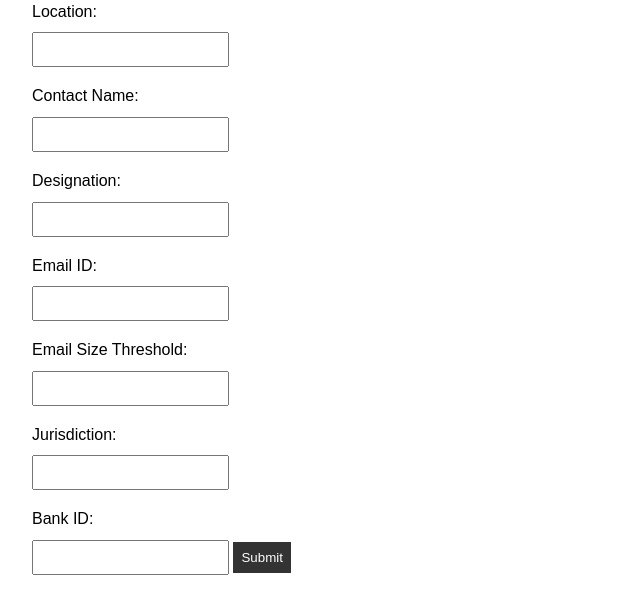
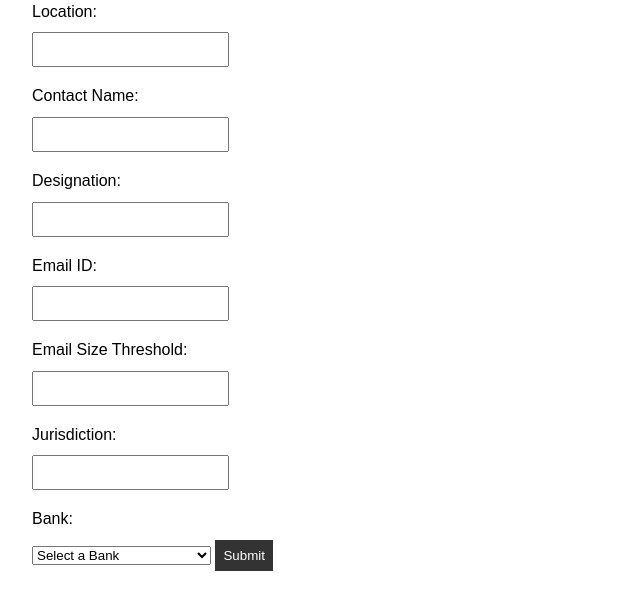
Before and after one commit to Chandands1/bank_app, a Flask app: page /add-bank-contact in a window 1280 px wide. Shown: the part 263-870 px from the top of the page, without its empty margins (0-640 px from the left). After the commit the page ends 834 px from the top, so only its background shows below. Run offline with Flask 3, Linux system fonts and the light colour scheme.

Commit message:
drop_down

```diff
--- a/app.py
+++ b/app.py
@@ -7,10 +7,9 @@ app.config['SQLALCHEMY_DATABASE_URI'] = 'sqlite:///bank.db'
 app.config['SQLALCHEMY_TRACK_MODIFICATIONS'] = False
 db.init_app(app)
 
-# Use the correct Flask lifecycle hook
+# Create tables before handling requests
 @app.before_request
 def create_tables():
-    # Ensures tables are created before handling any requests
     with app.app_context():
         db.create_all()
 
@@ -32,6 +31,7 @@ def add_bank_master():
 
 @app.route('/add-bank-contact', methods=['GET', 'POST'])
 def add_bank_contact():
+    banks = BankMaster.query.all()  # Fetch all banks for dropdown
     if request.method == 'POST':
         location = request.form['location']
         contact_name = request.form['contact_name']
@@ -40,14 +40,19 @@ def add_bank_contact():
         email_threshold = request.form['email_threshold']
         jurisdiction = request.form['jurisdiction']
         bank_id = request.form['bank_id']
-        new_contact = BankContactDetails(location=location, contact_name=contact_name,
-                                         contact_designation=contact_designation, contact_email=contact_email,
-                                         email_size_threshold=email_threshold, contact_jurisdiction=jurisdiction,
-                                         contact_bank_slno=bank_id)
+        new_contact = BankContactDetails(
+            location=location,
+            contact_name=contact_name,
+            contact_designation=contact_designation,
+            contact_email=contact_email,
+            email_size_threshold=email_threshold,
+            contact_jurisdiction=jurisdiction,
+            contact_bank_slno=bank_id
+        )
         db.session.add(new_contact)
         db.session.commit()
         return redirect(url_for('view_data'))
-    return render_template('bank_contact.html')
+    return render_template('bank_contact.html', banks=banks)
 
 @app.route('/view-data')
 def view_data():
@@ -57,13 +62,13 @@ def view_data():
 
 @app.route('/edit-bank-master/<int:bank_id>', methods=['GET', 'POST'])
 def edit_bank_master(bank_id):
-    bank = BankMaster.query.get(bank_id)  # Fetch the bank data by ID
+    bank = BankMaster.query.get(bank_id)
 
     if request.method == 'POST':
         bank.bank_name = request.form['bank_name']
         bank.bank_short_name = request.form['bank_short_name']
         bank.location = request.form['location']
-        bank.modified_on = datetime.utcnow()  # Update the modified date
+        bank.modified_on = datetime.utcnow()
         db.session.commit()
         return redirect(url_for('view_data'))
 
@@ -71,7 +76,8 @@ def edit_bank_master(bank_id):
 
 @app.route('/edit-bank-contact/<int:contact_id>', methods=['GET', 'POST'])
 def edit_bank_contact(contact_id):
-    contact = BankContactDetails.query.get(contact_id)  # Fetch the contact data by ID
+    contact = BankContactDetails.query.get(contact_id)
+    banks = BankMaster.query.all()  # Fetch banks for dropdown
 
     if request.method == 'POST':
         contact.location = request.form['location']
@@ -80,11 +86,12 @@ def edit_bank_contact(contact_id):
         contact.contact_email = request.form['contact_email']
         contact.email_size_threshold = request.form['email_threshold']
         contact.contact_jurisdiction = request.form['jurisdiction']
-        contact.modified_on = datetime.utcnow()  # Update the modified date
+        contact.contact_bank_slno = request.form['bank_id']
+        contact.modified_on = datetime.utcnow()
         db.session.commit()
         return redirect(url_for('view_data'))
 
-    return render_template('edit_contact.html', contact=contact)
+    return render_template('edit_contact.html', contact=contact, banks=banks)
 
 if __name__ == '__main__':
     app.run(debug=True)
--- a/templates/bank_contact.html
+++ b/templates/bank_contact.html
@@ -1,21 +1,27 @@
-{% extends 'base.html' %}
-{% block content %}
+{% extends 'base.html' %} {% block content %}
 <h2>Add Bank Contact</h2>
 <form method="POST">
   <label>Location:</label>
-    <input type="text" name="location" required>
+  <input type="text" name="location" required />
   <label>Contact Name:</label>
-    <input type="text" name="contact_name" required>
+  <input type="text" name="contact_name" required />
   <label>Designation:</label>
-    <input type="text" name="contact_designation" required>
+  <input type="text" name="contact_designation" required />
   <label>Email ID:</label>
-    <input type="email" name="contact_email" required>
+  <input type="email" name="contact_email" required />
   <label>Email Size Threshold:</label>
-    <input type="number" name="email_threshold" required>
+  <input type="number" name="email_threshold" required />
   <label>Jurisdiction:</label>
-    <input type="text" name="jurisdiction" required>
-    <label>Bank ID:</label>
-    <input type="number" name="bank_id" required>
+  <input type="text" name="jurisdiction" required />
+  <label>Bank:</label>
+  <select name="bank_id" required>
+    <option value="">Select a Bank</option>
+    {% for bank in banks %}
+    <option value="{{ bank.bank_slno }}">
+      {{ bank.bank_name }} (ID: {{ bank.bank_slno }})
+    </option>
+    {% endfor %}
+  </select>
   <button type="submit">Submit</button>
 </form>
 {% endblock %}
```
Lines whose indentation alone changed are shown as unchanged.
